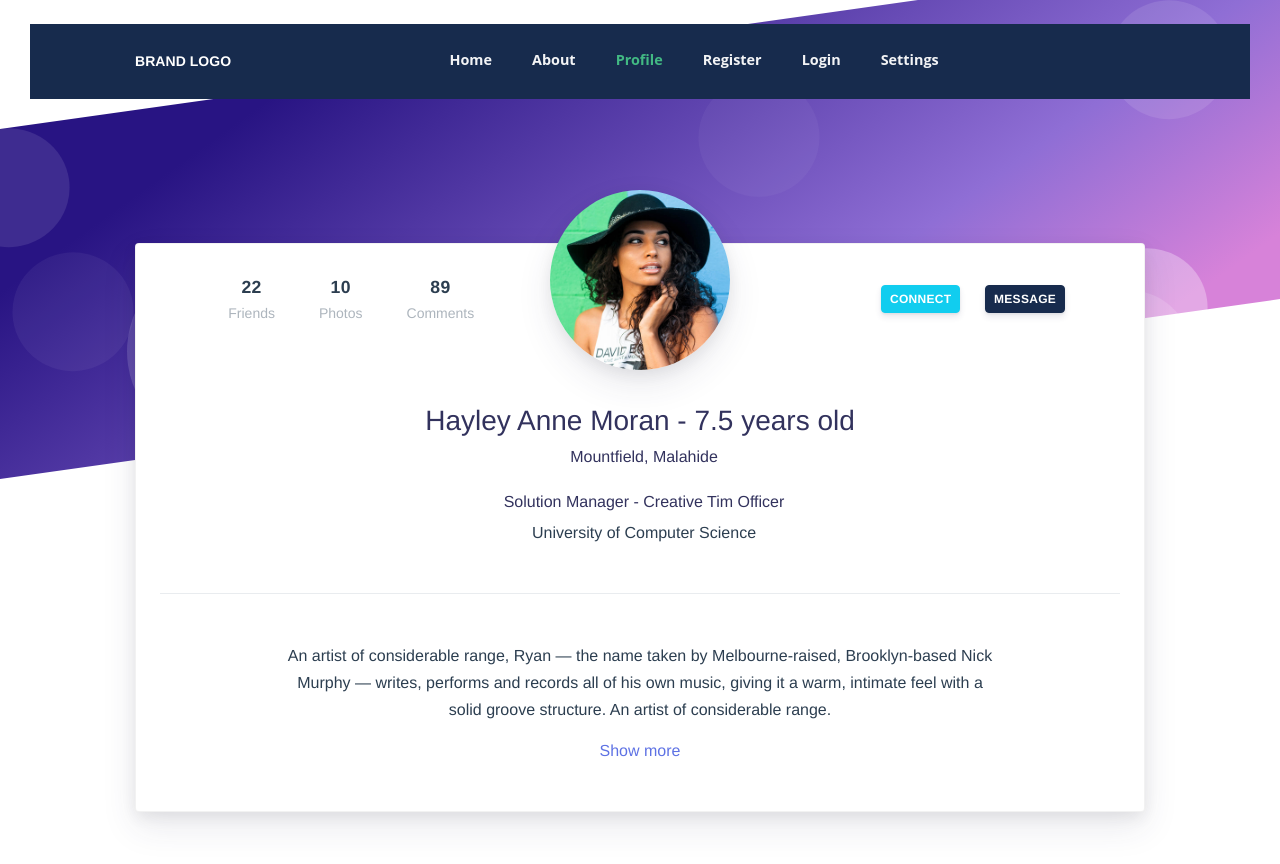
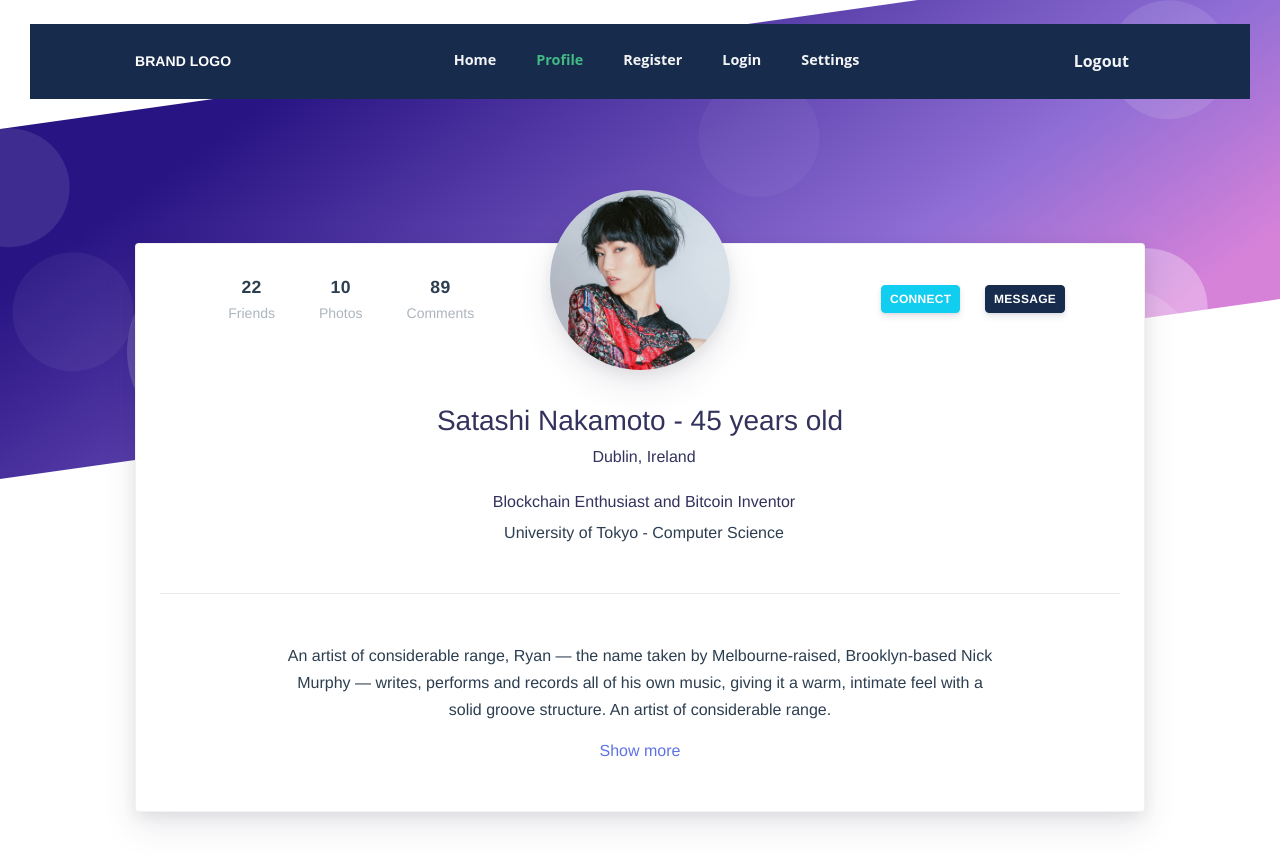
Before and after one commit to moranthomas/vue-argon-router, a Vue app: page /profile in a window 1280 px wide. Shown: the top 864 px of the page. Built offline with nearby package versions, Linux system fonts and the light colour scheme; a web font is replaced by a local one.

Commit message:
adding routes and before each authentication checks

```diff
--- a/src/router.js
+++ b/src/router.js
@@ -1,45 +1,42 @@
 import Vue from 'vue'
 import Router from 'vue-router'
-import Home from './views/Home.vue'
-import Landing  from './views/Landing.vue'
+import { routes } from './routes'
 
 Vue.use(Router)
 
-export default new Router({
+let router = new Router({
+  base: process.env.BASE_URL,
   mode: 'history',
-  base: process.env.BASE_URL,
-  routes: [
-    {
-      path: '/',
-      name: 'home',
-      component: Home
-    },
-    {
-      path: '/landing',
-      name: 'landing',
-      component: Landing
-    },
-    {
-      path: '/about',
-      name: 'about',
-      // route level code-splitting
-      // this generates a separate chunk (about.[hash].js) for this route
-      // which is lazy-loaded when the route is visited.
-      component: () => import(/* webpackChunkName: "about" */ './views/About.vue')
-    },
-    {
-      path: '/profile',
-      name: 'profile',
-      component: () => import( /* webpackChunkName: "profile" */ './views/Profile.vue')
-    },
-     {
-       path: '/register',
-       name: 'register',
-       component: () => import( /* webpackChunkName: "register" */ './views/Register.vue')
-     }, {
-       path: '/login',
-       name: 'login',
-       component: () => import( /* webpackChunkName: "login" */ './views/Login.vue')
-     }
-  ]
+  routes
 })
+
+router.beforeEach((to, from, next) => {
+
+  // A logged in user should get redirected to / on site if trying to access Registration, Password Reset or Login Page
+  const bAuthenticated = Boolean(JSON.parse(localStorage.getItem("authenticated")));
+
+  if (bAuthenticated) {
+    if (
+      to.fullPath.startsWith("/login") ||
+      to.fullPath.startsWith("/register") ||
+      to.fullPath.startsWith("/reset-password")
+    ) {
+      router.push({
+        path: "/"
+      });
+    }
+  }
+
+  // A non-logged in user should be redirected to / when trying to access the Profile page
+  /*if (!bAuthenticated) {
+    if (to.fullPath.startsWith("/profile")) {
+      router.push({
+        path: "/"
+      });
+    }
+  }*/
+
+  next();
+});
+
+export default router
--- /dev/null
+++ b/src/routes.js
@@ -0,0 +1,42 @@
+//const UserLogin = () => import('components/user/auth/login');
+//const UserRegister = () => import('components/user/register');
+import Home from './views/Home.vue'
+import Landing from './views/Landing.vue'
+
+export const routes = [
+    //{ path: '/', component: LandPage, display: 'Home', style: 'glyphicon glyphicon-home' },
+    {
+        path: '/',
+        component: Home,
+        display: 'Home',
+        name: 'home',
+        style: 'glyphicon glyphicon-home'
+    },
+    //{ path: '/store/store-main', component: StoreMain, display: 'Counter', style: 'glyphicon glyphicon-education' },
+    {
+        path: '/login',
+        name: 'login',
+        display: 'Login',
+        component: () => import( /* webpackChunkName: "login" */ './views/Login.vue')
+    },
+    {
+        path: '/landing',
+        name: 'landing',
+        component: Landing
+    },
+    {
+        path: '/about',
+        name: 'about',
+        // route level code-splitting  this generates a separate chunk (about.[hash].js) for this route
+        // which is lazy-loaded when the route is visited.
+        component: () => import( /* webpackChunkName: "about" */ './views/About.vue')
+    }, {
+        path: '/profile',
+        name: 'profile',
+        component: () => import( /* webpackChunkName: "profile" */ './views/Profile.vue')
+    }, {
+        path: '/register',
+        name: 'register',
+        component: () => import( /* webpackChunkName: "register" */ './views/Register.vue')
+    }
+]
--- a/src/views/Login.vue
+++ b/src/views/Login.vue
@@ -88,36 +88,40 @@
 </template>
 <script>
 
-    //import 'babel-polyfill'
-    //import Vue from 'vue/dist/vue.esm.js'
     import { Connect } from 'uport-connect'
 
     export default {
 
-        data: {
-            user: null,
+        data() {
+            return { user : null  }
         },
         methods: {
             login: function() {
+                // By default it is configured on the Rinkeby test network
                 const uport = new Connect('MyDApp')
-                /*const connect = new Connect(yourAppName, {
-                network: 'rinkeby'
+
+               // TO-DO: connect to the local ganache blockchain
+               /*const uport = new Connect('MyDApp', {
+                    network: ''mainnet''
                 })*/
-                //let app = this
+
                 uport.requestDisclosure()
-                //uport.requestCredentials()
 
                 uport.onResponse('disclosureReq').then(res => {
                     const did = res.payload.did;
-
                     const address = uport.address;
                     const provider = uport.getProvider();
+
                     console.log('DID = ', did);
                     console.log('ADDRESS = ', address);
                     console.log('PROVIDER = ', provider);
+
                     if (uport.did) {
-                        console.log('Already connected, reference docs to see data which will be available')
-                        alert('Welcome Thomas! - You are now logged into the Ethereum Blockchain!')
+                        localStorage.setItem("authenticated", "true")
+                        alert('Welcome! - You are now authenticated on the Ethereum Blockchain!')
+                        this.$router.push({
+                            path: "/profile"
+                        });
                     } else {
                         console.log('Create a request if necessary')
                     }
--- a/src/views/NavMenu.vue
+++ b/src/views/NavMenu.vue
@@ -4,9 +4,9 @@
         <li class="nav-item">
             <router-link class="nav-link" to="/">Home</router-link>
         </li>
-        <li class="nav-item">
+        <!--<li class="nav-item">
             <router-link class="nav-link" to="/about">About</router-link>
-        </li>
+        </li>-->
          <li class="nav-item">
             <router-link class="nav-link" to="/profile">Profile</router-link>
         </li>
@@ -16,6 +16,7 @@
         <li class="nav-item">
             <router-link class="nav-link" to="/login">Login</router-link>
         </li>
+
 
         <li class="nav-item dropdown">
             <a class="nav-link" href="#" id="navbar-primary_dropdown_1" role="button" data-toggle="dropdown" aria-haspopup="true" aria-expanded="false">Settings</a>
@@ -58,10 +59,24 @@
             </a>
         </li>
 
+        <li class="nav-item">
+             <a class="nav-link nav-link-icon" href="/login"  @click="logout()">Logout</a>
+        </li>
+
     </ul>
 </template>
 <script>
-export default {};
+    export default {
+        methods: {
+            logout: function() {
+                alert('logging out')
+                localStorage.setItem("authenticated", "false")
+                this.$router.push({
+                    path: "/login"
+                });
+            }
+        }
+    };
 </script>
 <style>
 </style>
--- a/src/views/Profile.vue
+++ b/src/views/Profile.vue
@@ -19,7 +19,7 @@
                             <div class="col-lg-3 order-lg-2">
                                 <div class="card-profile-image">
                                     <a href="#">
-                                        <img v-lazy="'img/theme/team-4-800x800.jpg'" class="rounded-circle">
+                                        <img v-lazy="'img/theme/team-3-800x800.jpg'" class="rounded-circle">
                                     </a>
                                 </div>
                             </div>
@@ -47,12 +47,12 @@
                             </div>
                         </div>
                         <div class="text-center mt-5">
-                            <h3>Hayley Anne Moran
-                                <span class="font-weight-light"> - 7.5 years old</span>
+                            <h3>Satashi Nakamoto
+                                <span class="font-weight-light"> - 45 years old</span>
                             </h3>
-                            <div class="h6 font-weight-300"><i class="ni location_pin mr-2"></i>Mountfield, Malahide</div>
-                            <div class="h6 mt-4"><i class="ni business_briefcase-24 mr-2"></i>Solution Manager - Creative Tim Officer</div>
-                            <div><i class="ni education_hat mr-2"></i>University of Computer Science</div>
+                            <div class="h6 font-weight-300"><i class="ni location_pin mr-2"></i>Dublin, Ireland</div>
+                            <div class="h6 mt-4"><i class="ni business_briefcase-24 mr-2"></i>Blockchain Enthusiast and Bitcoin Inventor</div>
+                            <div><i class="ni education_hat mr-2"></i>University of Tokyo - Computer Science</div>
                         </div>
                         <div class="mt-5 py-5 border-top text-center">
                             <div class="row justify-content-center">
```
